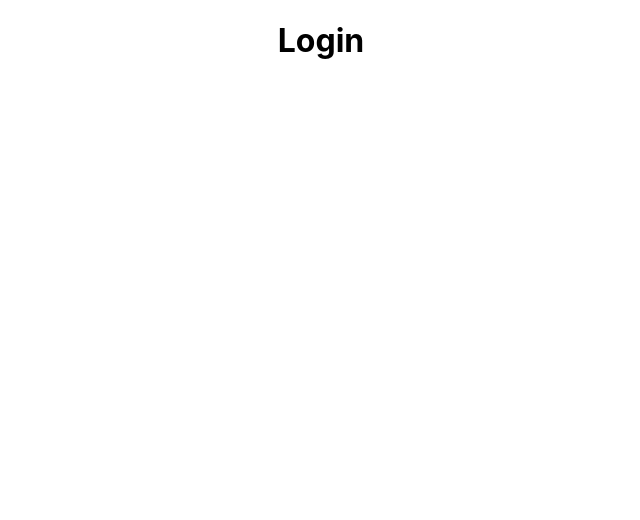
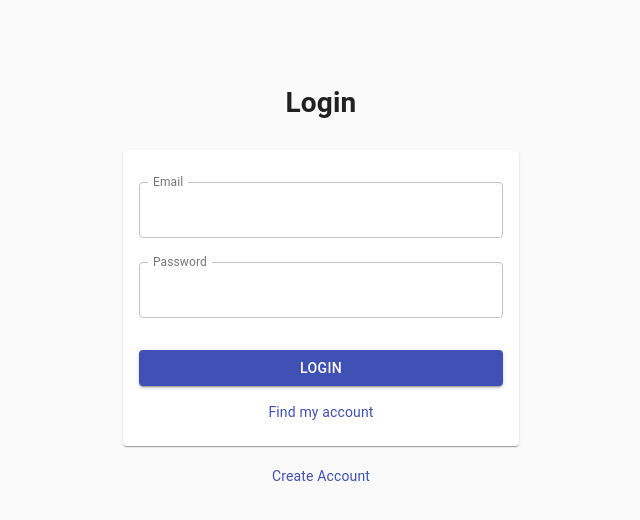
Before and after one commit to BrainBeatsUCF/brainbeats-web, a React (Create React App) app: page /login in a window 1280 px wide. Shown: the top 520 px of the page, without its empty margins (319-959 px from the left). Built offline with nearby package versions, Linux system fonts and the light colour scheme.

Commit message:
Added Login View
Includes form validation and page redirection on submission

```diff
--- a/package.json
+++ b/package.json
@@ -13,11 +13,14 @@
     "@types/react": "^16.9.0",
     "@types/react-dom": "^16.9.0",
     "@types/react-router-dom": "^5.1.3",
+    "@types/yup": "^0.26.27",
+    "formik": "^2.1.2",
     "react": "^16.12.0",
     "react-dom": "^16.12.0",
     "react-router-dom": "^5.1.2",
     "react-scripts": "3.3.0",
-    "typescript": "~3.7.2"
+    "typescript": "~3.7.2",
+    "yup": "^0.28.0"
   },
   "scripts": {
     "start": "react-scripts start",
--- /dev/null
+++ b/src/components/FormFields/TextFormField.tsx
@@ -0,0 +1,27 @@
+import { FieldProps, getIn } from 'formik';
+import React from 'react';
+import { TextField } from '@material-ui/core';
+
+const TextFormField: React.FC<FieldProps> = ({
+  field,
+  form,
+  ...props
+}) => {
+  const errorText = getIn(form.touched, field.name) && getIn(form.errors, field.name);
+  return (
+    <TextField
+      fullWidth
+	  margin="normal"
+      helperText={errorText}
+      error={!!errorText}
+      {...field}
+      {...props}
+      variant="outlined"
+      InputLabelProps={{
+        shrink: true,
+      }}
+    />
+  );
+};
+
+export default TextFormField;
--- a/src/components/LoginForm.tsx
+++ b/src/components/LoginForm.tsx
@@ -1,15 +1,132 @@
+import Card from '@material-ui/core/Card';
+import CardContent from '@material-ui/core/CardContent';
 import React from 'react';
+import Button from '@material-ui/core/Button';
+import { History, LocationState } from 'history';
+import { Field, Form, Formik } from 'formik';
+import * as yup from 'yup';
+import { useHistory } from 'react-router-dom';
+import TextFormField from './FormFields/TextFormField';
+import { makeStyles } from '@material-ui/core/styles';
+import Container from '@material-ui/core/Container';
+import CssBaseline from '@material-ui/core/CssBaseline';
+import Grid from '@material-ui/core/Grid';
+import Link from '@material-ui/core/Link';
+
+const schema = yup.object({
+	email: yup
+		.string()
+		.email()
+		.required(),
+	password: yup
+		.string()
+		.required(),
+});
 
 interface LoginProps {
 	email?: string;
 	password?: string;
 }
 
-// WIP Login Form
+const handleLogin = async (
+	data: LoginProps,
+	history: History<LocationState>): Promise<void> => {
+	try {
+	  history.replace('/');
+	} catch (e) {
+	  alert(e.message);
+	}
+};
+
+const useStyles = makeStyles(theme => ({
+	paper: {
+	  marginTop: theme.spacing(8),
+	  display: 'flex',
+	  flexDirection: 'column',
+	  alignItems: 'center',
+	},
+	form: {
+	  width: '100%', // Fix IE 11 issue.
+	  marginTop: theme.spacing(1),
+	},
+	submit: {
+	  margin: theme.spacing(3, 0, 2),
+	},
+}));
+
 const LoginForm: React.FC<LoginProps> = ({ ...props }) => {
+	const classes = useStyles();
+	const history = useHistory();
 	return (
 	  <>
-		<h1>Login</h1>
+    <CssBaseline />
+      <Grid
+        container
+        direction="column"
+        justify="center"
+        alignItems="center"
+      >
+        <Container component="main" maxWidth="xs">
+          <div className = {classes.paper}>
+            <h1>Login</h1>
+            <Formik
+            validationSchema = {schema}
+            initialValues={{
+              email: props.email || '',
+              password: props.password || '',
+            }}
+            onSubmit={async (data: LoginProps): Promise<void> => {
+              handleLogin(data, history);
+            }}
+            >
+            {(): React.ReactElement => (
+              <Form className={classes.form}>
+                <Card>
+                  <CardContent>
+                    <div>
+                      <Field
+                      label="Email"
+                      name="email"
+                      component={TextFormField}
+                      type="email"
+                      />
+                    </div>
+                    <div>
+                      <Field
+                      label="Password"
+                      name="password"
+                      component={TextFormField}
+                      type="password"
+                      />
+                    </div>
+                    <div>
+                      <Button
+                        type="submit"
+                        variant="contained"
+                        className={classes.submit}
+                        fullWidth
+                        color="primary"
+                      >
+                        Login
+                      </Button>
+                    </div>
+                    <Link href="#" variant="body2">
+                      Find my account
+                    </Link>
+                  </CardContent>
+                </Card>
+              </Form>
+            )}
+            </Formik>
+          </div>
+        </Container>
+        <br></br>
+        <Container  maxWidth="xs">
+          <Link href="#" variant="body2">
+            {"Create Account"}
+          </Link>
+        </Container>
+      </Grid>
 	  </>
 	);
 };
```
Also changed, not shown: 1 other file (tests, documents, lock files or other folders).
